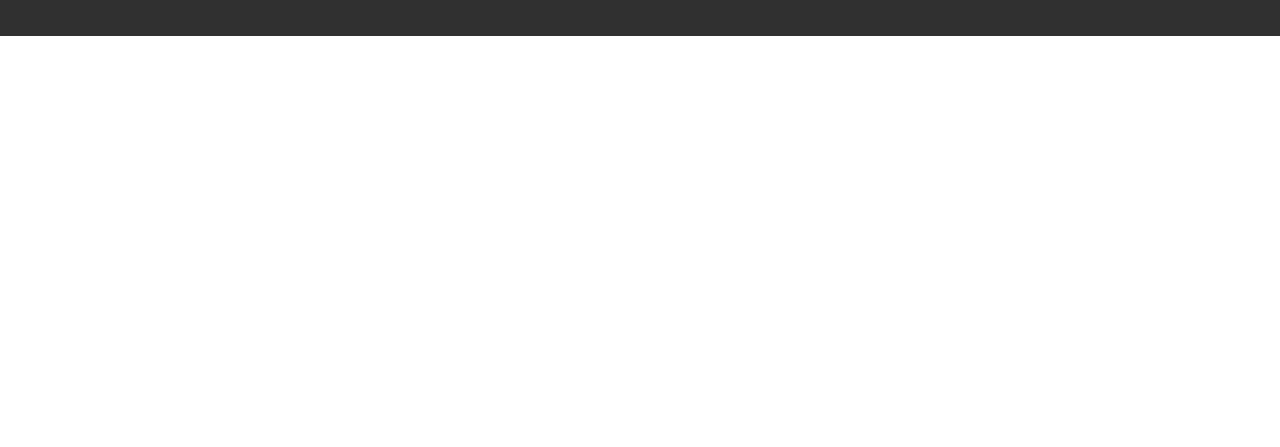
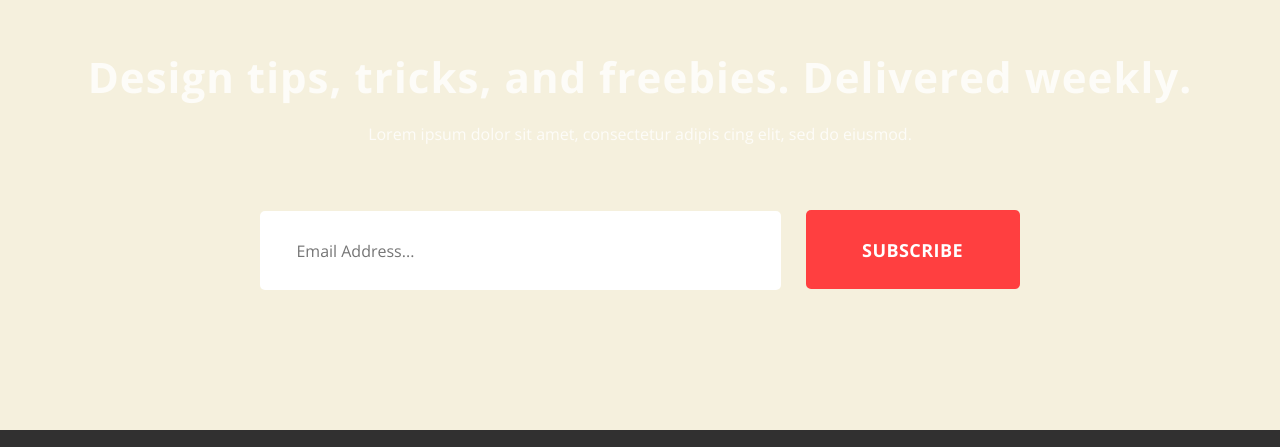
Before and after one commit to DoshchenkoMaksym/adaptivmaket-scss-gulp, a website: page app/index.html in a window 1280 px wide. Shown: the part 3487-3934 px from the top of the page. Before the commit the page ends 3523 px from the top, so only its background shows below. Drawn offline with nearby package versions, Linux system fonts and the light colour scheme.

Commit message:
add subscription section

```diff
--- a/app/index.html
+++ b/app/index.html
@@ -182,6 +182,16 @@
                     </div>
                 </div>
             </section>
+            <section class="subscription">
+                <div class="subscription__inner">
+                    <h2 class="subscription__title">Design tips, tricks, and freebies. Delivered weekly.</h2>
+                    <p class="subscription__text">Lorem ipsum dolor sit amet, consectetur adipis cing elit, sed do eiusmod.</p>
+                        <form class="subscription__form">
+                            <input class="subscription__form-input" type="email" placeholder="Email Address...">
+                            <button class="subscription__form-btn" type="submit">subscribe</button>
+                        </form>
+                </div>
+            </section>
         </main>
         <footer class="footer">
             <div class="container">
--- a/app/scss/style.scss
+++ b/app/scss/style.scss
@@ -385,7 +385,53 @@ $red: #ff3f40;
         transition:all .8s;
     }
 }
-
+.subscription {
+    &__inner{
+        padding:140px 0 140px 0;
+        background-color: #f5f0dd;
+        display: flex;
+        flex-direction: column;
+        align-items: center;
+    }
+    &__title{
+        margin-bottom: 31px;
+        opacity: 0.8;
+        font-size: 42px;
+        line-height: 24px;
+        font-weight: 700;
+        letter-spacing: 0.025em;
+        color: #ffffff;
+    }
+    &__text{
+        margin-bottom: 62px;
+        line-height: 28px;
+        color: #ffffff;
+        opacity: 0.8;
+    }
+    &__form-input{
+        padding: 33px 0 33px 36px;
+        width: 521px;
+        height: 79px;
+        background-color: #ffffff;
+        border: none;
+        border-radius: 5px;
+        margin-right: 20px;
+    }
+    &__form-btn{
+        width: 214px;
+        height: 79px;
+        background-color: $red;
+        border: none;
+        font-size: 18px;
+        line-height: 34px;
+        font-weight: 700;
+        text-transform: uppercase;
+        letter-spacing: 0.025em;
+        color: #ffffff;
+        border-radius: 5px;
+        cursor: pointer
+    }
+}
 
 
 
```
Also changed, not shown: app/css/style.min.css.
